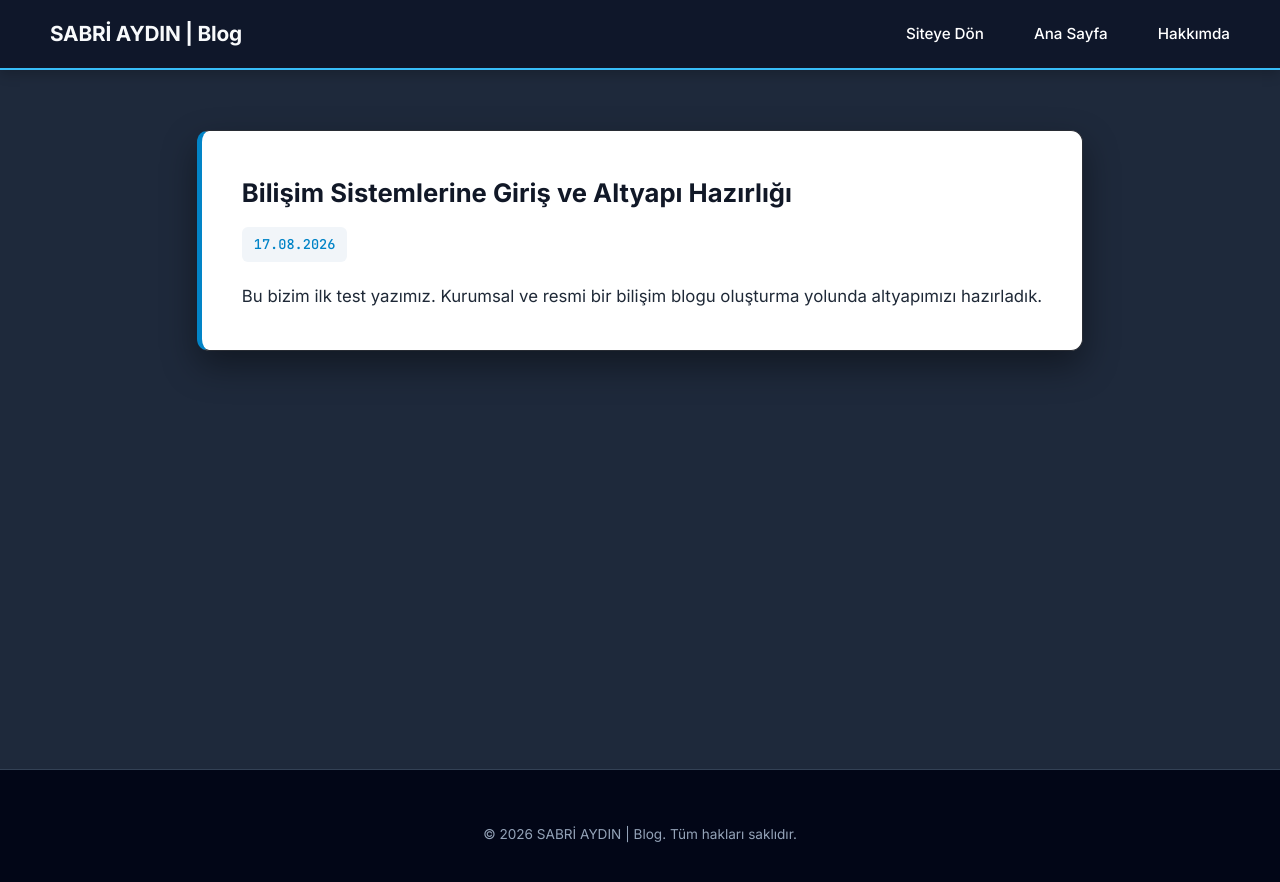
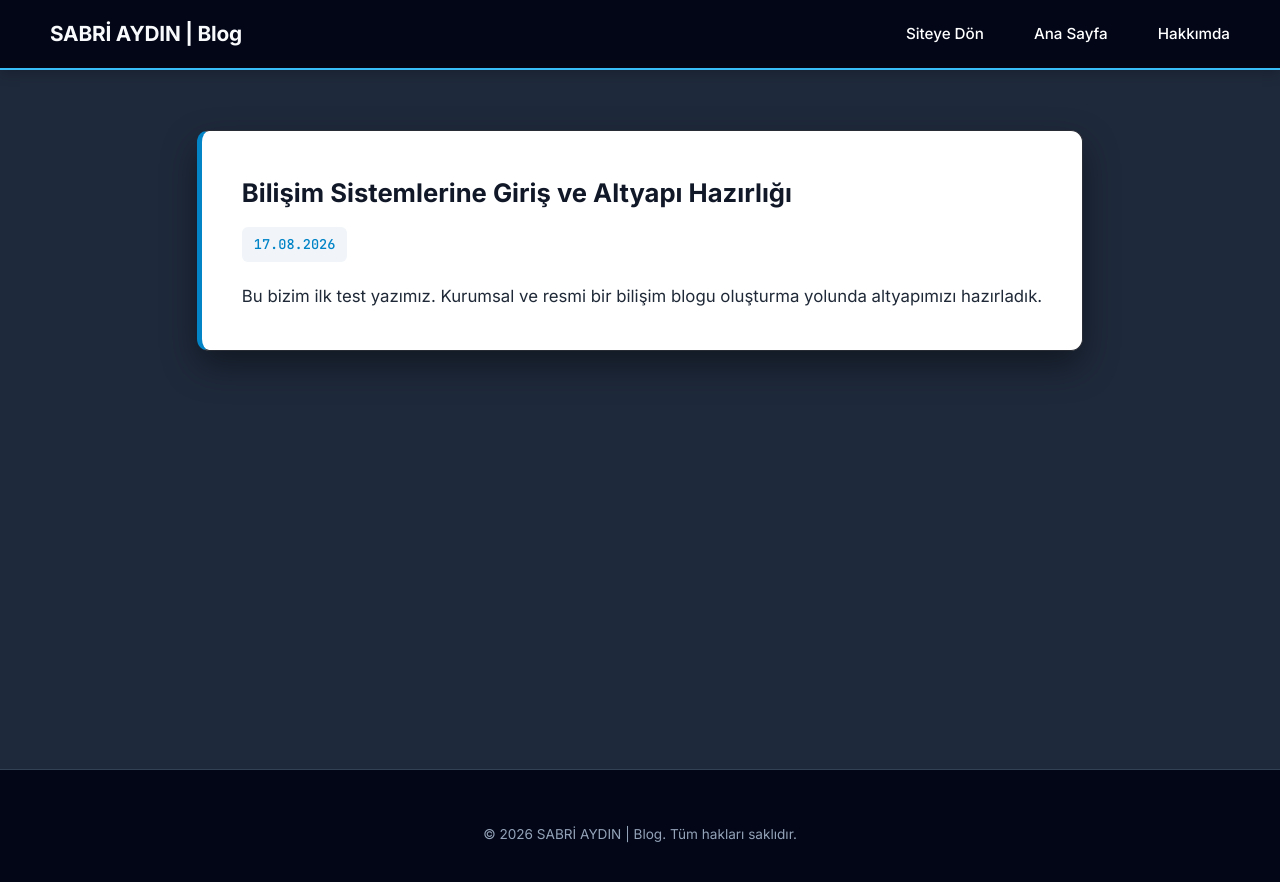
Before and after one commit to sabriaydin/blog, a Jekyll site: the page built from index.html, in a window 1280 px wide. Shown: the top 882 px of the page. Built offline with Jekyll 4.4.1, drawn with Linux system fonts in a browser that asks for light colours; the list of posts is cut into pages by our own code.

Commit message:
Update default.html

```diff
--- a/_layouts/default.html
+++ b/_layouts/default.html
@@ -14,7 +14,7 @@
     :root {
       /* Farklı alanlar için farklı tonlar */
       --bg-color: #1e293b;        /* Body: Derin lacivert arkaplan */
-      --header-bg: #0f172a;       /* Header: Daha açık gri/mavi ton */
+      --header-bg: #020617;       /* Header: Daha açık gri/mavi ton */
       --footer-bg: #020617;       /* Footer: En koyu ton (neredeyse siyah) */
 
       /* Post ve İçerik (Bağımsız beyaz kağıt efekti) */
```
